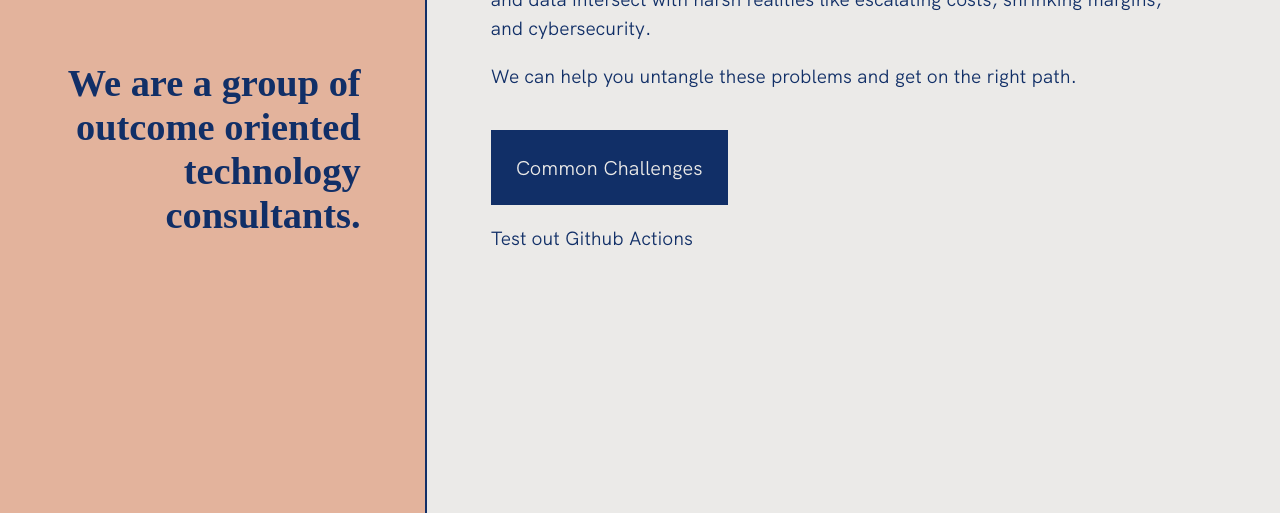
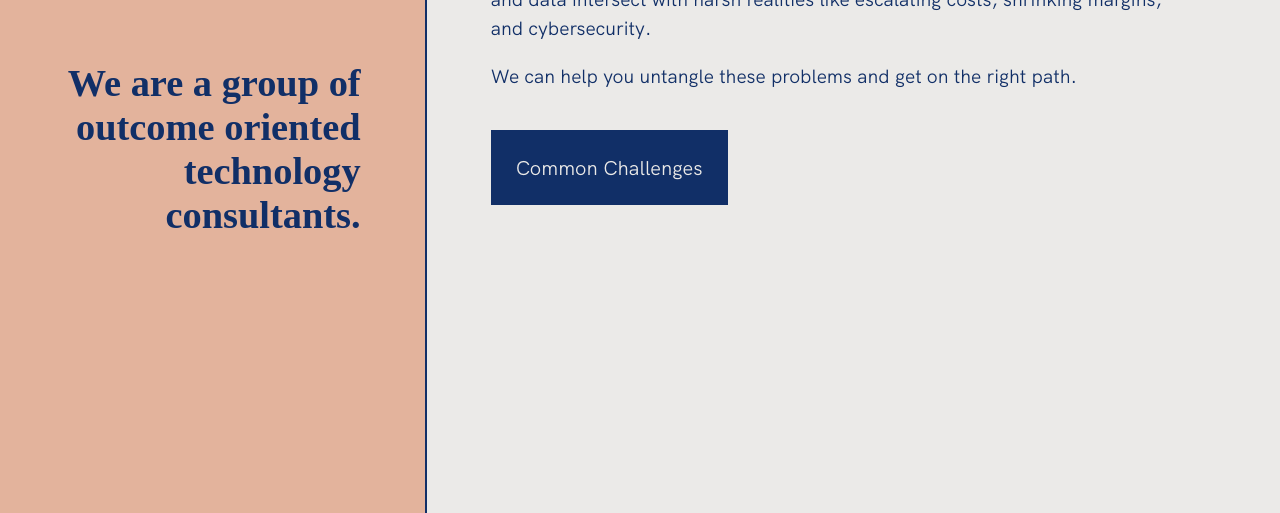
Before and after one commit to ixati/ixati.github.io, a website: page src/template/index.pug in a window 1280 px wide. Shown: the part 287-800 px from the top of the page. Drawn offline with nearby package versions, Linux system fonts and the light colour scheme; files that its build step writes are made by us from their sources; files whose address does not match are found by name; a web font is replaced by a local one.

Commit message:
Complete testing Github Actions
Editing source files -> building dist files -> auto-committing to repo = success, but needs some refinement.

```diff
--- a/src/template/index.pug
+++ b/src/template/index.pug
@@ -16,4 +16,3 @@ html
           p
             | We can help you untangle these problems and get on the right path.
           button#button.color-bkg-1.color-font-2 Common Challenges
-          p Test out Github Actions
```
